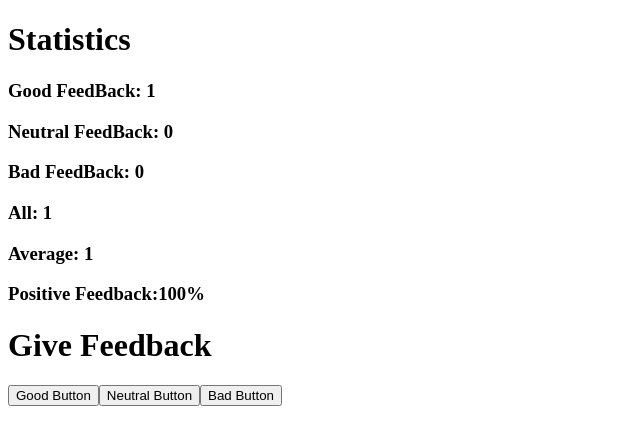
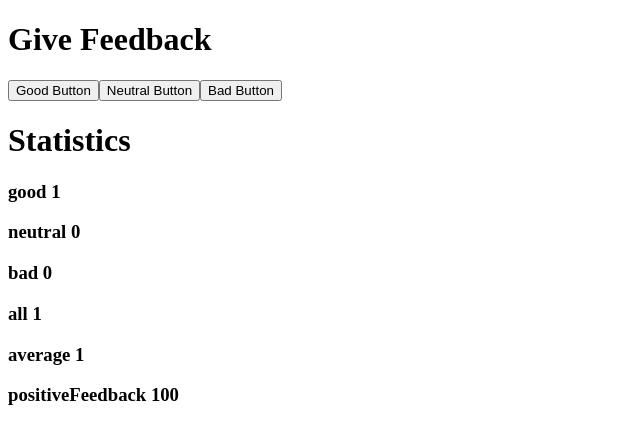
Before and after one commit to cliffdoyle/fullstack-open-helsinki, a React (Vite) app in the folder part1/unicafe/: page / in a window 1280 px wide. Both pictures are taken after a click on the button "Good Button". Shown: the top 444 px of the page, without its empty margins (0-640 px from the left). Built offline with nearby package versions, Linux system fonts and the light colour scheme.

Commit message:
refactor: created Button and StatisticLine components Split feedback and statistic display into separate components for better modularity and readability

```diff
--- a/part1/unicafe/src/App.jsx
+++ b/part1/unicafe/src/App.jsx
@@ -1,5 +1,4 @@
 import { useState } from 'react'
-
 
 
 
@@ -7,20 +6,60 @@ function Statistics({props}){
   const {good,neutral,bad,all,average,positiveFeedback}=props
   console.log('props from App',good)
 
+  if (good !=0 || neutral != 0 || bad !=0 || all !=0){
+
+    return(
+      <div>
+
+        <h1>Statistics</h1>
+      <StatisticLine text="good" value ={good} />
+      <StatisticLine text="neutral" value ={neutral} />
+      <StatisticLine text="bad" value ={bad} />
+      <StatisticLine text="all" value ={all} />
+      <StatisticLine text="average" value ={average} />
+      <StatisticLine text="positiveFeedback" value ={positiveFeedback}/>
+        </div>
+
+    )
+  }else{
     return(
       <div>
         <h1>Statistics</h1>
-      <h3>Good FeedBack: {good}</h3>
-      <h3>Neutral FeedBack: {neutral}</h3>
-      <h3>Bad FeedBack: {bad}</h3>
-      <h3>All: {all}</h3>
-      <h3>Average: {average}</h3>
-      <h3>Positive Feedback:{positiveFeedback}%</h3>
+        <h3>Please give feedback first</h3>
+
       </div>
+    )
 
+
+  }
+
+
+}
+
+const StatisticLine=({text,value})=>{
+  console.log(text, value)
+  return (
+    <div>
+      <h3>{text} {value}</h3>
+
+
+    </div>
   )
 
 }
+const Button=({stats:{good,bad,neutral}, setters:{setGood,setBad,setNeutral}})=>{
+
+  return (
+    <div>
+      <button onClick={()=>setGood(good+1)}>Good Button</button>
+      <button onClick={()=>setNeutral(neutral+1)}>Neutral Button</button>
+      <button onClick={()=>setBad(bad+1)}>Bad Button</button>
+
+    </div>
+  )
+
+}
+
 
 
 
@@ -33,18 +72,13 @@ function App() {
   const all=good+bad+neutral
   const average=(good*1 + neutral*0 + bad*-1)/all
   const positiveFeedback=(good/all)*100
-
   return (
     <div>
-      <Statistics props={{good,neutral,bad,all,average,positiveFeedback}}/>
       <div>
       <h1>Give Feedback</h1>
-        <button onClick={()=>setGood(good+1)}>Good Button</button>
-           <button onClick={()=>setNeutral(neutral+1)}>Neutral Button</button>
-                      <button onClick={()=>setBad(bad+1)}>Bad Button</button>
+      <Button stats={{good,neutral,bad}} setters={{setGood,setBad,setNeutral}}/>
+      <Statistics props={{good,neutral,bad,all,average,positiveFeedback}}/>
       </div>
-
-
     </div>
   )
 }
```
Lines whose indentation alone changed are shown as unchanged.
